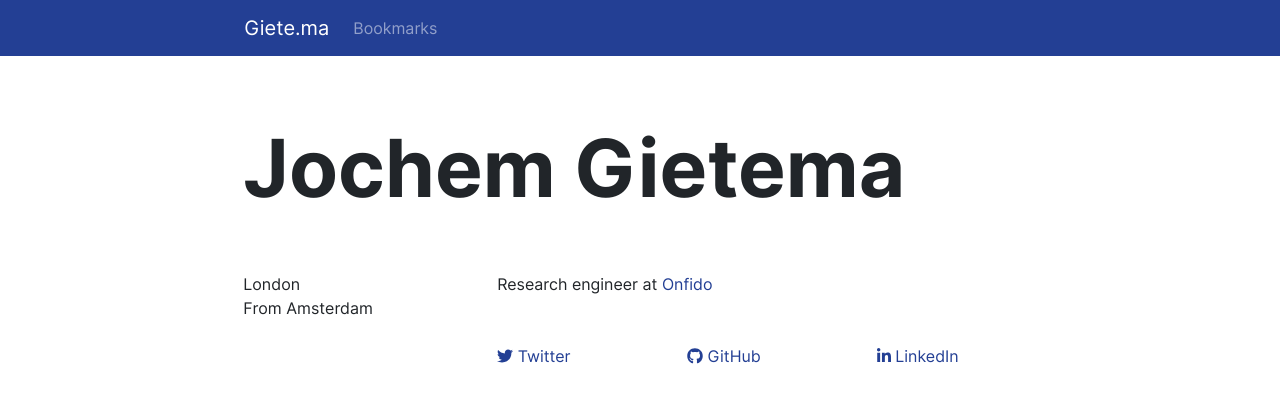
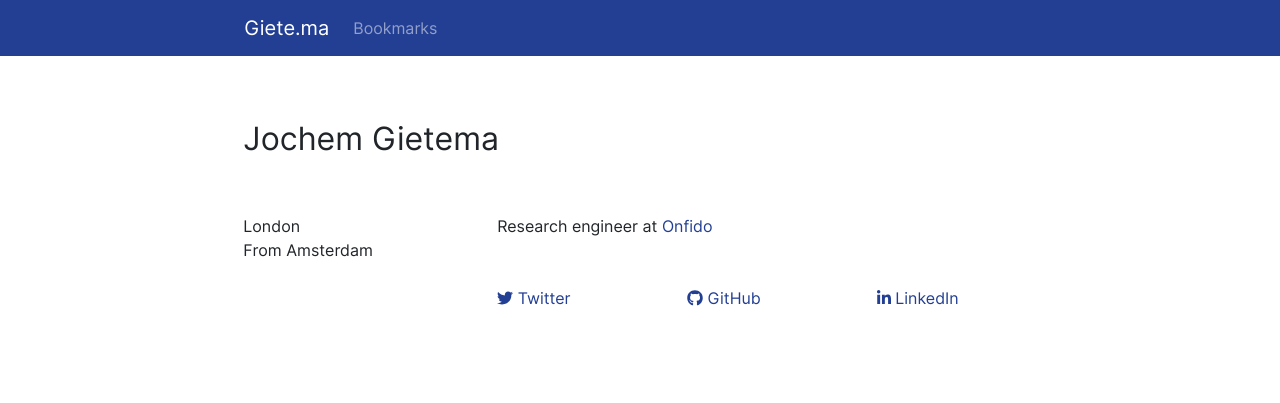
Before and after one commit to gietema/gietema.github.io, a Jekyll site: the page built from index.html, in a window 1280 px wide. Shown: the top 403 px of the page. Built offline with Jekyll 4.4.1, drawn with Linux system fonts in a browser that asks for light colours; nearby versions of some CDN libraries.

Commit message:
h1 to h2

```diff
--- a/index.html
+++ b/index.html
@@ -4,7 +4,7 @@ title: Home
 ---
 
 <div class="row">
-    <div class="col"><h1>Jochem Gietema</h1></div>
+    <div class="col"><h2>Jochem Gietema</h2></div>
 </div>
 <div class="row mt-5">
     <div class="col-md-3 mr-5">London<br>From Amsterdam</div>
```
